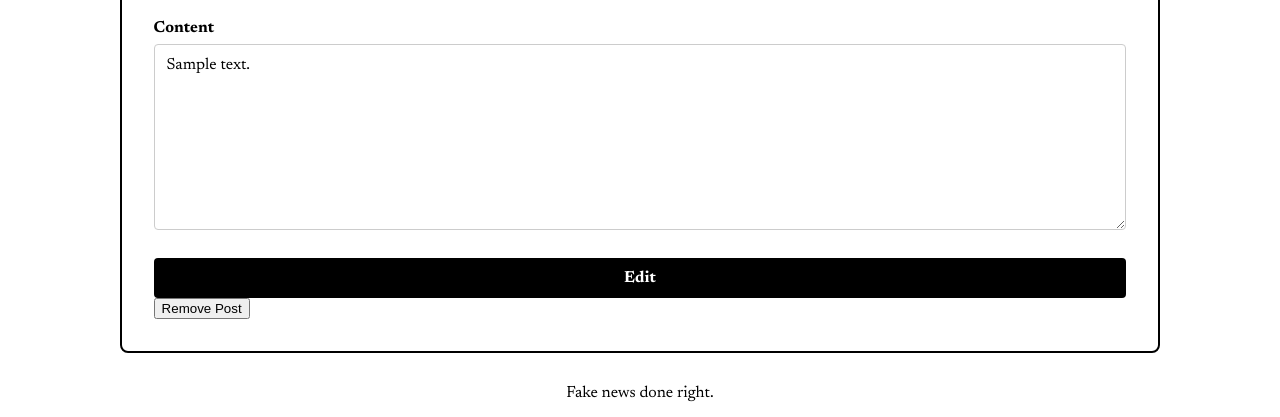
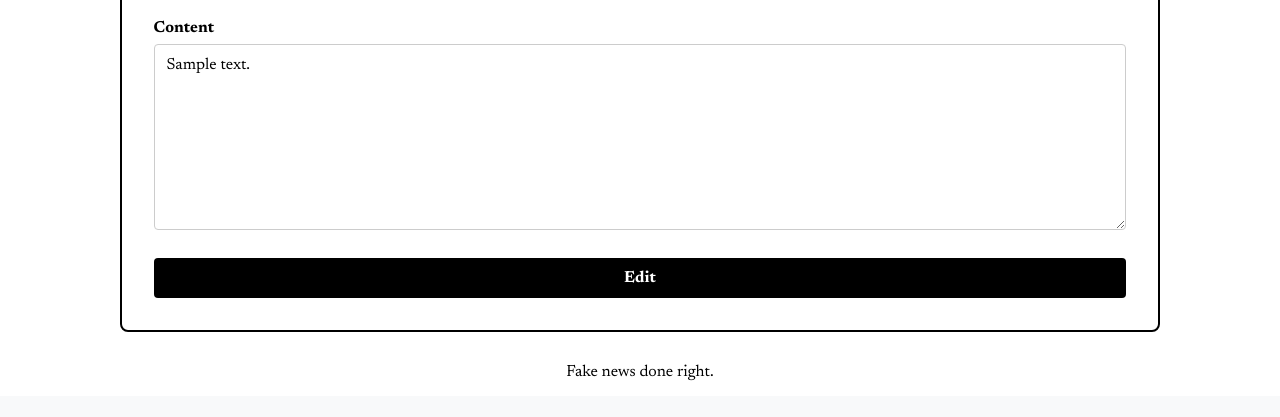
Before and after one commit to IsmailEsadKilic/fann, a Django app: page /edit_news_post/1/ in a window 1280 px wide. Shown: the part 798-1215 px from the top of the page. After the commit the page ends 1194 px from the top, so only its background shows below. Run offline with Django 5.2, Linux system fonts and the light colour scheme; the first user in the database is signed in; tables that the repository leaves empty hold one stand-in row (Sample ...); some libraries are stand-ins or nearby versions.

Commit message:
button changed

```diff
--- a/app/templates/app/publish_news_post.html
+++ b/app/templates/app/publish_news_post.html
@@ -42,10 +42,16 @@
         </div>
     </form>
     {% if edit %}
-    <form method="POST" action="{% url 'delete_news_post' post.id %}" class="remove-post-form">
-        {% csrf_token %}
-        <button type="submit" class="remove-button">Remove Post</button>
+    {% if user.is_authenticated and user == news.user%}
+    <form
+      method="POST"
+      action="{% url 'delete_news_post' news.id %}"
+      class="remove-post-form"
+    >
+      {% csrf_token %}
+      <button type="submit" style = 'red' class="auth-link logout-button">Remove Post</button>
     </form>
+    {% endif %}
     {% endif %}
 </div>
 {% endblock %}
```
Also changed, not shown: app/migrations/0001_initial.py.
